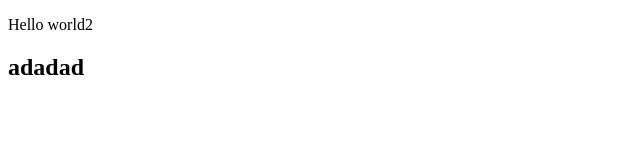
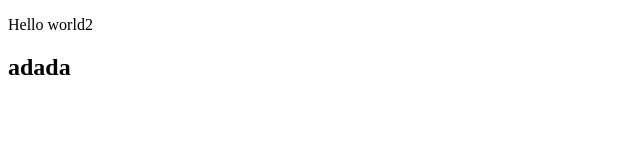
Before and after one commit to Dimas220/project, a plain HTML site: page project/index.html in a window 1280 px wide. Shown: the full height of the page, 0-640 px from the left. Drawn offline with Linux system fonts and the light colour scheme.

Commit message:
index.html mod

```diff
--- a/project/index.html
+++ b/project/index.html
@@ -9,7 +9,7 @@
 <body>
 
     <p>Hello world2</p>
-    <h2>adadad</h2>
+    <h2>adada</h2>
 
     <script src="js/script.js"></script>
 
```
